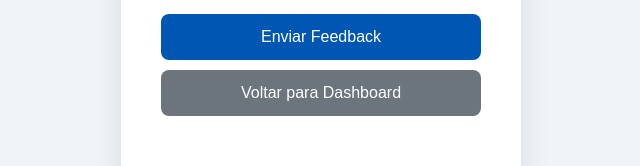
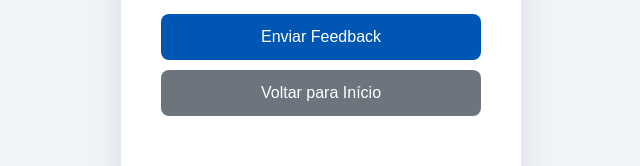
Before and after one commit to JFrois/Sistema-Otis, a React (Vite) app: page /contato in a window 1280 px wide. Shown: the part 725-891 px from the top of the page, without its empty margins (319-959 px from the left). Built offline with nearby package versions, Linux system fonts and the light colour scheme; sample sign-in values are in the browser's storage.

Commit message:
fix: ajuste do texto no botão FormContact

```diff
--- a/package.json
+++ b/package.json
@@ -16,7 +16,7 @@
     "@fortawesome/react-fontawesome": "^3.0.2",
     "chart.js": "^4.5.1",
     "react": "^19.1.1",
-    "react-chartjs-2": "^5.3.0",
+    "react-chartjs-2": "^5.3.1",
     "react-dom": "^19.1.1",
     "react-router-dom": "^7.8.2",
     "sweetalert2": "^11.26.3"
@@ -25,7 +25,7 @@
     "@eslint/js": "^9.33.0",
     "@types/react": "^19.1.10",
     "@types/react-dom": "^19.1.7",
-    "@vitejs/plugin-react": "^5.0.4",
+    "@vitejs/plugin-react": "^5.1.0",
     "eslint": "^9.33.0",
     "eslint-plugin-react-hooks": "^5.2.0",
     "eslint-plugin-react-refresh": "^0.4.20",
--- a/src/pages/FormContact.jsx
+++ b/src/pages/FormContact.jsx
@@ -142,7 +142,7 @@ function FormContact() {
                         onClick={handleGoBack}
                         style={{ marginTop: '10px', backgroundColor: '#6c757d' }}
                     >
-                        Voltar para Dashboard
+                        Voltar para Início
                     </button>
                 </form>
 
```
Also changed, not shown: 1 other file (tests, documents, lock files or other folders).
